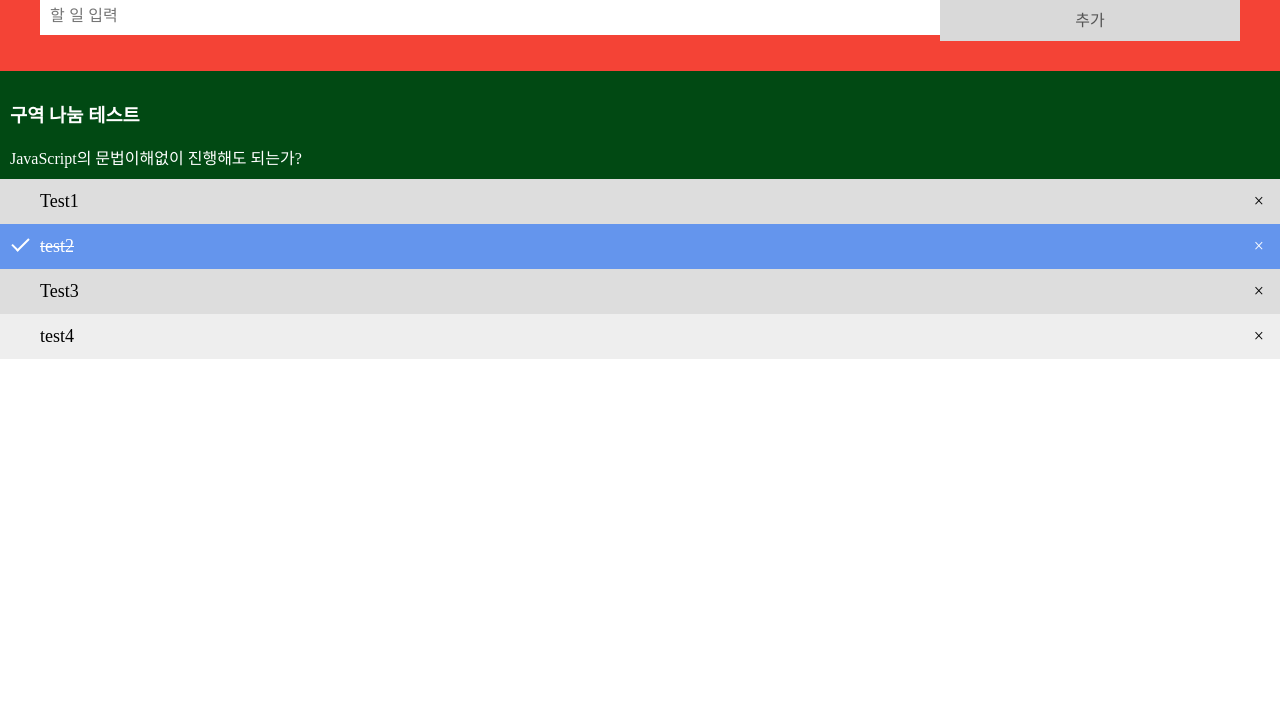
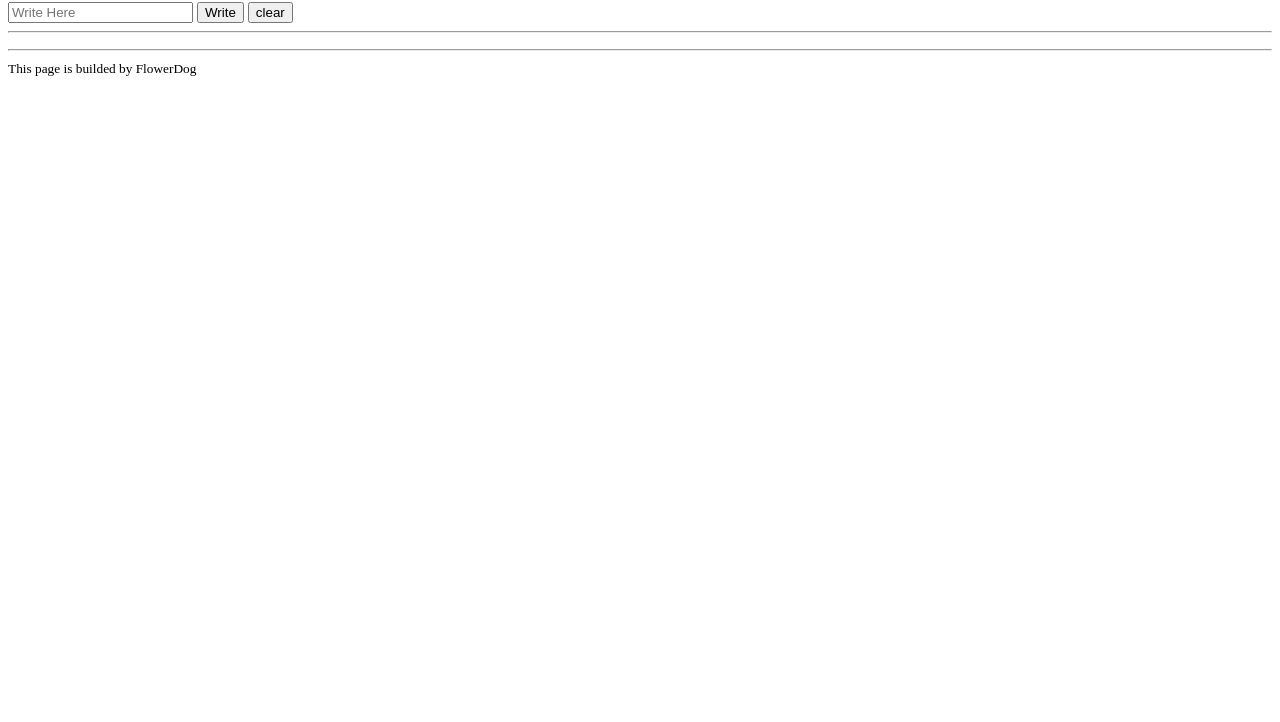
Before and after one commit to Bekryoung/To-do-list-training, a plain HTML site: page index.html in a window 1280 px wide. Shown: the part 78-800 px from the top of the page. Drawn offline with Linux system fonts and the light colour scheme.

Commit message:
reBuild
reBuild

```diff
--- a/index.html
+++ b/index.html
@@ -1,174 +1,103 @@
 <!DOCTYPE html>
 <html>
+
 <head>
-        <meta name="viewport" content="width=divice-width, initial-scale=1">
+
+  <title>
+  To-Do List page 3
+  </title>
+
   <style>
-        body {
-            margin:0;
-            min-width: 250px;
-        }
-        *{
-            box-sizing: border-box;
-        }
-        ul{
-            margin:0;
-            padding: 0;
-        }
-        ul li{
-            cursor: pointer;
-            position: relative;
-            padding: 12px 8px 12px 40px;
-            list-style-type: none;
-            background: #eee;
-            font-size: 18px;
-            transition: 0.3s;
-        }
-        ul li:nth-child(odd){
-            background: #ddd;
-        }
-        ul li.checked{
-            background: cornflowerblue;
-            color: #fff;
-            text-decoration: line-through;
-        }
-        ul li.checked::before{
-            content: '';
-            position: absolute;
-            border-color: #fff;
-            border-style: solid;
-            border-width: 0 2px 2px 0;
-            top:10px;
-            left: 16px;
-            transform: rotate(45deg);
-            height: 15px;
-            width: 7px;
-        }
-        .close {
-            position:absolute;
-            right: 0;
-            top:0;
-            padding: 12px 16px 12px 16px;
-        }
-        .close:hover{
-            background-color: #f44336;
-            color:white;
-        }
-        .header{
-            background-color: #f44336;
-            padding: 30px 40px ;
-            color:white;
-            text-align:center;
-        }
-        .header:after{
-            content: "";
-            display: table;
-            clear: both;
-        }
-        input{
-            margin: 0;
-            border: none;
-            border-radius: 0;
-            width: 75%;
-            padding: 10px;
-            float: left;
-            font-size: 16px;
-        }
-        .addBtn {
-            padding: 10px;
-            width: 25%;
-            background: #d9d9d9;
-            color: #555;
-            float: left;
-            text-align: center;
-            font-size: 16px;
-            cursor: pointer;
-            transition: 0.3s;
-            border-radius: 0;
-        }
-        .addBtn:hover {
-              background-color: #bbb;
-        }
-        .explanation{
-            background-color:rgb(1, 73, 19);
-            padding: 10px 10px ;
-            color:white;
-            text-align:left;
-        }
-        .explanation:after{
-            content: "";
-            display: table;
-            clear: both;
-        }
+  /* CSS영역 추가 */
   </style>
+
 </head>
+
 <body>
-        <div id="myDIV" class="header">
-            <h2 style="margin:5px">해야 할 일</h2>
-            <input type="text" id="myInput" placeholder="할 일 입력">
-            <span onclick="newElement()" class="addBtn">추가</span>
+
+  <div id="head_area">
+    <div id="head_title">
+      <h1>To-Do List 3</h1>
     </div>
-        <div id="myExplanation" class="explanation">
-            <h3>구역 나눔 테스트</h3>
-            JavaScript의 문법이해없이 진행해도 되는가?
+    <input onkeyup="enterInput();" type="text" id="write_box" placeholder="Write Here">
+    <input onclick="newElement();" type="button" id="write_button" value="Write">
+    <input onclick="clearElement();" type="button" id="clear_button" value="clear">
   </div>
-        <ul id="myUL">
-            <li>Test1</li>
-            <li class="checked">test2</li>
-            <li>Test3</li>
-            <li>test4</li>
+
+  <hr id="div_line">
+
+  <div id="list_area">
+    <ul id="td_lists">
     </ul>
+  </div>
+
+  <hr id="foot_line">
+
+  <footer id="foot"><small>This page is builded by FlowerDog</small></footer>
+
 <script>
-                var myNodelist = document.getElementsByTagName("LI");
-                var i;
-                for (i = 0; i < myNodelist.length; i++) {
-                var span = document.createElement("SPAN");
-                var txt = document.createTextNode("\u00D7");
-                span.className = "close";
-                span.appendChild(txt);
-                myNodelist[i].appendChild(span);
-                }
+var tdl = document.querySelector('#td_lists');
+getValues();
 
-                var close = document.getElementsByClassName("close");
-                var i;
-                for (i = 0; i < close.length; i++) {
-                close[i].onclick = function() {
-                    var div = this.parentElement;
-                    div.style.display = "none";
-                }
-                }
-
-                var list = document.querySelector('ul');
-                list.addEventListener('click', function(ev) {
-                if (ev.target.tagName === 'LI') {
-                    ev.target.classList.toggle('checked');
-                }
-                }, false);
 
 function newElement() {
   var li = document.createElement("li");
-                var inputValue = document.getElementById("myInput").value;
+  var inputValue = document.getElementById("write_box").value;
   var t = document.createTextNode(inputValue);
   li.appendChild(t);
   if (inputValue === '') {
     alert("You must write something!");
   } else {
-                    document.getElementById("myUL").appendChild(li);
+    tdl.appendChild(li);
   }
-                document.getElementById("myInput").value = "";
-
-                var span = document.createElement("SPAN");
+  document.getElementById("write_box").value = "";
+  var span = document.createElement('button');
   var txt = document.createTextNode("\u00D7");
   span.className = "close";
   span.appendChild(txt);
   li.appendChild(span);
 
+  del();
+  store();
+
+}
+
+function enterInput() {
+if (window.event.keyCode == 13){
+  newElement();
+}
+}
+
+function del(){
+    var close = document.getElementsByClassName("close");
+        var i;
         for (i = 0; i < close.length; i++) {
           close[i].onclick = function() {
-                    var div = this.parentElement;
-                    div.style.display = "none";
+            var div=this.parentElement;
+            div.parentElement.removeChild(div);
+            store();
           }
         }
   }
+
+function store() {
+  window.localStorage.tdlsave = tdl.innerHTML;
+}
+
+function getValues() {
+  var storedValues = window.localStorage.tdlsave;
+  if (!storedValues){
+    tdl.innerHTML='';
+  } else {
+    tdl.innerHTML = storedValues;
+    del();
+  }
+}
+
+function clearElement() {
+  window.localStorage.clear();
+  getValues();
+}
+
 </script>
 </body>
-</html>
```
Lines whose indentation alone changed are shown as unchanged.
